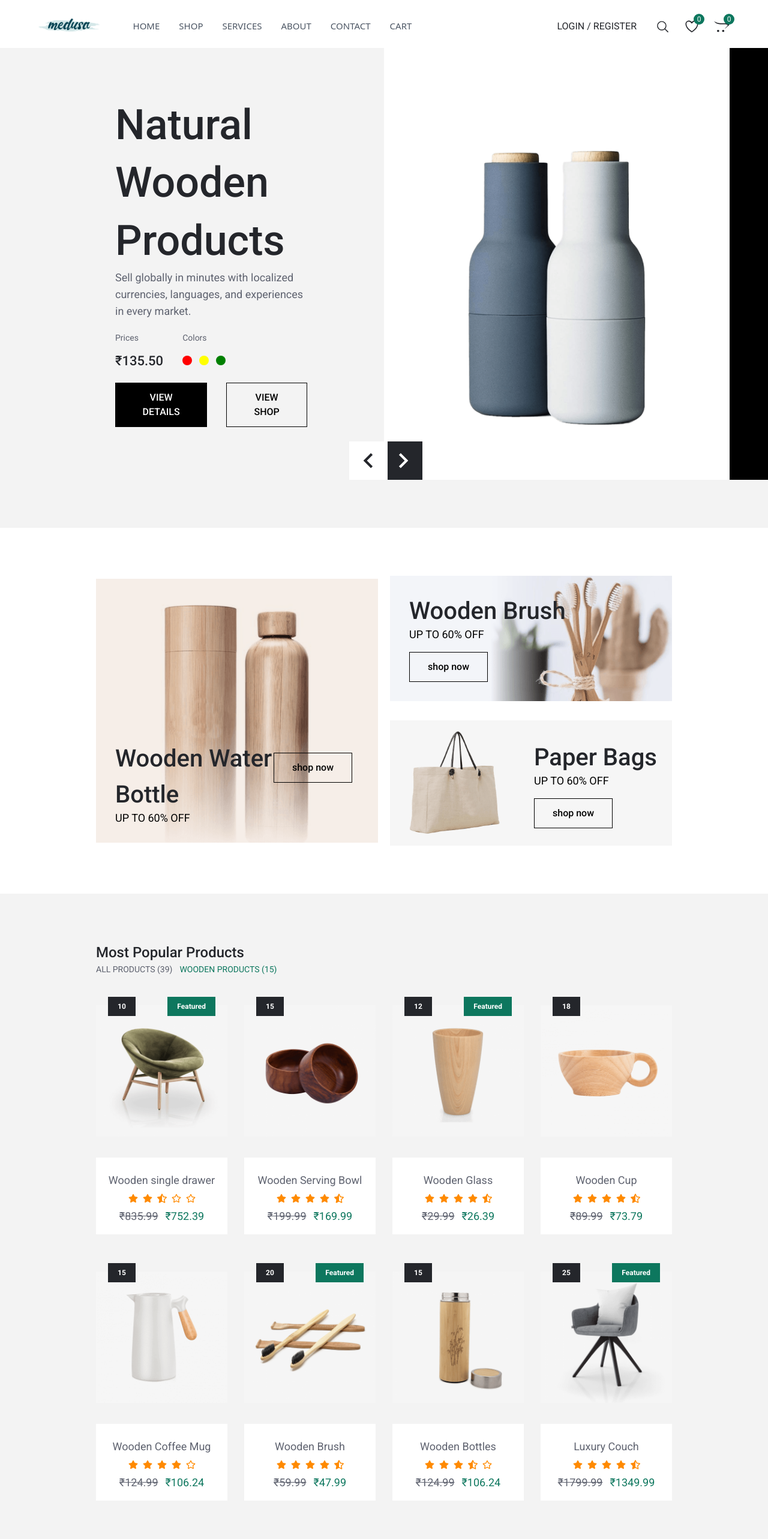
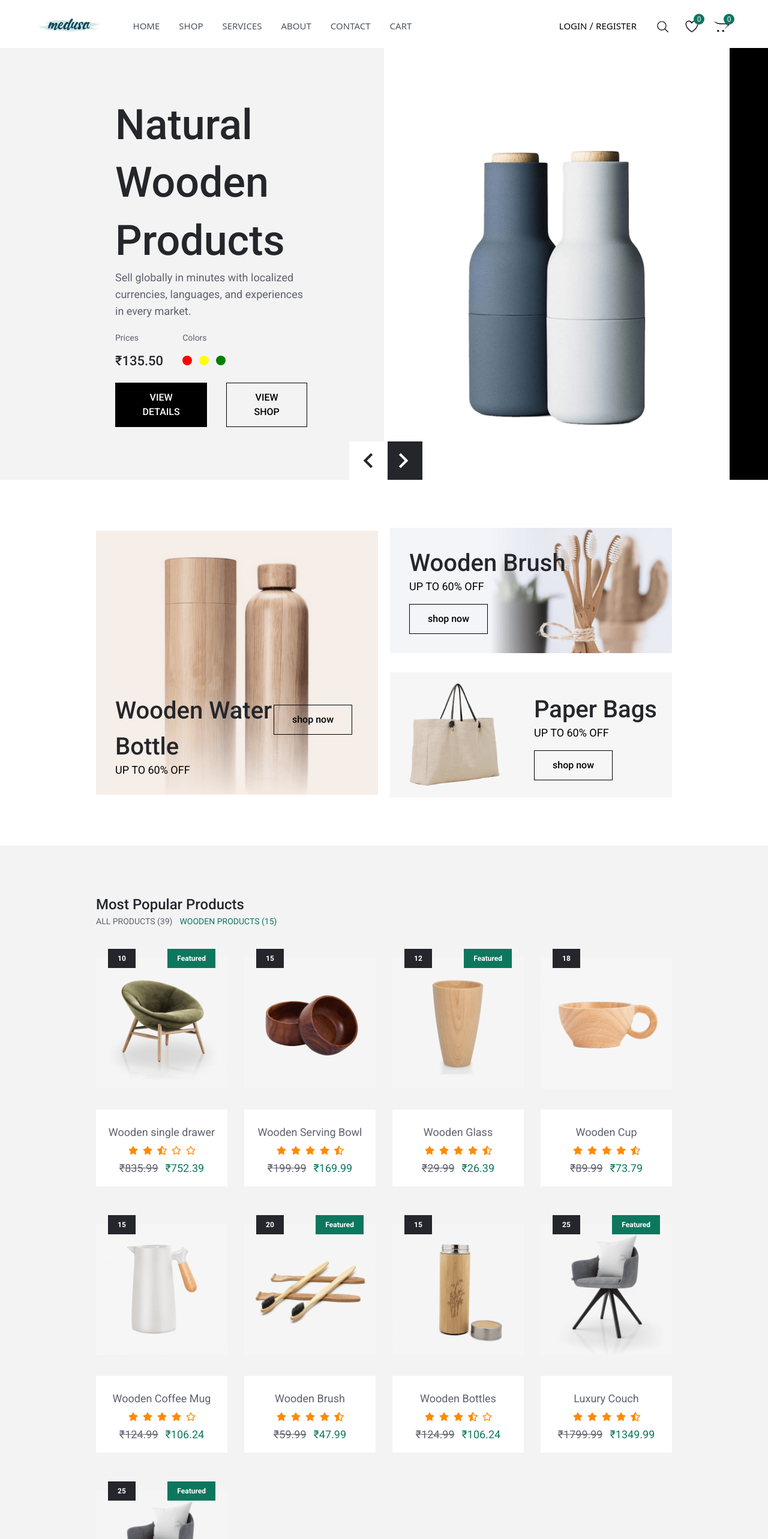
Before and after one commit to its-Chandan137/MedusaAPI, a React (Vite) app: page /home in a window 1280 px wide. Shown: the top 2566 px of the page at 60% size. Built offline with nearby package versions, Linux system fonts and the light colour scheme.

Commit message:
Added register and login page functions... user can login... also added sider function for wishlist click and cart click

```diff
--- a/src/assets/data/data.js
+++ b/src/assets/data/data.js
@@ -258,6 +258,28 @@ export const productlists = [
     ],
     color: [{ value: "black" }, { value: "gray" }, { value: "beige" }],
   },
+  {
+    id: 9,
+    title: "Luxury Couch",
+    description:
+      "Indulge in luxury with our Elegant and Comfortable Wooden Couch. Crafted with meticulous attention to detail, this couch adds a touch of sophistication to your living room. The 25% discount makes it a premium choice without compromising on quality. With an impressive rating of 4.8, this couch is a featured product for those who seek both style and comfort.",
+    images: [
+      {
+        image: "../images/product/product8.png",
+      },
+      { image: "../images/product/product1.2.png" },
+      { image: "../images/product/product1.3.png" },
+    ],
+    discount: 25,
+    rating: 4.8,
+    featured: true,
+    price: [
+      { color: "black", value: 1799.99 },
+      { color: "gray", value: 1849.5 },
+      { color: "beige", value: 1780.75 },
+    ],
+    color: [{ value: "black" }, { value: "gray" }, { value: "beige" }],
+  },
 ];
 
 /* import { FaShippingFast } from "react-icons/fa";
@@ -454,3 +476,18 @@ export const pageLinks = [
     ],
   },
 ];
+
+export const loginData = [
+  {
+      id: 1,
+      name: "Demon",
+      email: "demon@demon.com",
+      password: "0000",
+  },
+  {
+    id: 2,
+    name: "Chandan",
+    email: "chandan@gmail.com",
+    password: "1111",
+  },
+];
--- a/src/components/cart/ModelCart.jsx
+++ b/src/components/cart/ModelCart.jsx
@@ -16,6 +16,13 @@ export const ModelCart = () => {
   const [activeTab, setActiveTab] = useState("cart");
 
   const openModel = () => {
+    setActiveTab("cart")
+    setIsOpen(true);
+    document.body.style.overflowX = "hidden";
+  };
+
+  const openWhislist = () => {
+    setActiveTab("wishlist")
     setIsOpen(true);
     document.body.style.overflowX = "hidden";
   };
@@ -34,7 +41,7 @@ export const ModelCart = () => {
   };
   return (
     <>
-      <button className="relative z-20" onClick={openModel}>
+      <button className="relative z-20" onClick={openWhislist}>
         <IoHeartOutline size={26} />
         <div className="absolute -top-2 -right-2">
           <Badges color="bg-primary-green">0</Badges>
@@ -127,7 +134,7 @@ export const CartProduct = ({id,cover,name,price,quantity}) => {
   return (
     <>
        <div className="mt-5 border-b-2 border-gray-200 pb-5">
-        <div className="flex items-center gap-5">
+        <div className="flex items-center gap-2">
             <div className="images w-20 h-20">
                 {cover?.slice(0, 1).map((images,i)=>(
                     <img
--- a/src/components/common/CustomComponents.jsx
+++ b/src/components/common/CustomComponents.jsx
@@ -54,6 +54,25 @@ const CustomNavLink = ({ href, className, children }) => {
     </NavLink>
   );
 };
+
+const CustomNavLink2 = ({ href, className, children }) => {
+  const linkStyles =
+    "text-[15px] font-medium font-sans cursor-pointer list-none";
+
+  return (
+    <NavLink
+      to={href}
+      className={({ isActive }) =>
+        isActive
+          ? `${className} ${linkStyles} text-primary-green`
+          : `${className} ${linkStyles}`
+      }
+    >
+      {children}
+    </NavLink>
+  );
+};
+
 const CustomLink = ({ className, children }) => {
   const linkStyles =
     "text-[15px] font-medium text-gray-600 font-sans cursor-pointer list-none";
@@ -80,6 +99,7 @@ export {
   Badges,
   CustomLink,
   CustomNavLink,
+  CustomNavLink2,
 };
 Title.propTypes = {
   level: PropTypes.oneOf([1, 2, 3, 4, 5, 6]).isRequired,
@@ -87,6 +107,11 @@ Title.propTypes = {
   className: PropTypes.isRequired,
 };
 CustomNavLink.propTypes = {
+  href: PropTypes.isRequired,
+  className: PropTypes,
+  children: PropTypes.isRequired,
+};
+CustomNavLink2.propTypes = {
   href: PropTypes.isRequired,
   className: PropTypes,
   children: PropTypes.isRequired,
--- a/src/components/common/Header.jsx
+++ b/src/components/common/Header.jsx
@@ -1,6 +1,6 @@
 import LogoImg from "../../assets/common/medusa.png";
 import { menulists } from "../../assets/data/data.js";
-import { Badges, CustomLink, CustomNavLink } from "./CustomComponents.jsx";
+import { Badges, CustomLink, CustomNavLink, CustomNavLink2 } from "./CustomComponents.jsx";
 import { IoSearchOutline } from "react-icons/io5";
 import { useEffect, useRef, useState } from "react";
 import { AiOutlineClose, AiOutlineMenu } from "react-icons/ai";
@@ -74,30 +74,21 @@ export const Header = () => {
             </div>
           </div>
           <div className="flex items-center gap-8 icons">
-            <div className="uppercase hidden lg:block text-inherit relative z-20">
-              <NavLink
-                to="/login"
-                className={`${
-                  !isHomePage || isScrolled ? "text-primary" : "text-white"
-                }`}
-              >
+            <div className={`uppercase hidden lg:block text-inherit relative z-20
+                            ${!isHomePage || isScrolled ? "text-gray-600" : "text-white"}`}>
+
+              <CustomNavLink2 href={"/login"}>
                 Login
-              </NavLink>
-              <span
-                className={`${
-                  !isHomePage || isScrolled ? "text-primary" : "text-white"
-                }`}
-              >
-                {" "}
-                /{" "}
+              </CustomNavLink2>
+
+              <span>
+                {" "}/{" "}
               </span>
-              <NavLink to="/register"
-                className={`${
-                  !isHomePage || isScrolled ? "text-primary" : "text-white"
-                }`}
-              >
+
+              <CustomNavLink2 href={"/register"}>
                 Register
-              </NavLink>
+              </CustomNavLink2>
+
             </div>
             <div
               className={`icon flex items-center justify-center gap-6
--- a/src/components/hero/Hero.jsx
+++ b/src/components/hero/Hero.jsx
@@ -42,7 +42,7 @@ export const Hero = () => {
       };
     return (
         <div>
-            <section className="h-[50vh] lg:h-[100vh] mt-20 bg-white-100 relative z-1">
+            <section className="h-[50vh] lg:h-[90vh] mt-20 bg-white-100 relative z-1">
             <Slider {...settings}>
                 {herolist.map((item) => (
                     <HeroItem
--- a/src/screen/login/Login.jsx
+++ b/src/screen/login/Login.jsx
@@ -3,6 +3,7 @@ import { Title } from '../../components/common/CustomComponents';
 import { useNavigate } from 'react-router-dom'
 import { FaEye } from "react-icons/fa";
 import { FaEyeSlash } from "react-icons/fa";
+import { loginData } from '../../assets/data/data';
 
 
 export const Login = () => {
@@ -52,7 +53,20 @@ export const Login = () => {
 
     const handleSubmit = (e)=>{
         e.preventDefault();
+        const password = e.target[1].value
         const email = e.target[0].value
+
+        if((loginData.find((x)=> (x.email === email && x.password === password))))
+        {
+            alert(`Welcome ${email}`)
+            navigate("/home")
+        }
+        else{
+            alert(`Error`)
+            setEmailError(true)
+        }
+
+
         if(!email.match(emailRegex))
         {
             setEmailError(true)
@@ -61,7 +75,9 @@ export const Login = () => {
         {
             setEmailError(false)
         }
-        const password = e.target[1].value
+
+
+
         if(password == "")
         {
             setPasswordError(true)
@@ -73,14 +89,14 @@ export const Login = () => {
 
         if((email.match(emailRegex)) && (password!=""))
         {
-            alert("Welcome")
+            // alert("Welcome")
         }
     }
   return (
         <form onSubmit={handleSubmit} className="backgroundScreens w-full h-full mt-24 pt-10 bg-primary flex justify-center items-center pb-80" noValidate>
-            <div>
+            <div className='w-[300px]'>
             <div className="flex items-center justify-center ">
-                <h1 className="text-blue-600 text-[80px] font-[600]">./ LogIn</h1>
+                <h1 className="text-blue-600 text-[80px] font-[600]">LogIn\.</h1>
             </div>
             <div className="mb-5">
                 <label htmlFor="email" className="block mb-2 text-sm font-medium text-white">Your email</label>
--- a/src/screen/product/ProductDeatils.jsx
+++ b/src/screen/product/ProductDeatils.jsx
@@ -1,9 +1,11 @@
-import { useParams } from "react-router-dom";
+import { NavLink, useParams } from "react-router-dom";
 import { productlists } from "../../assets/data/data";
 import { BodyOne, Caption, Title } from "../../components/common/CustomComponents";
 import { RenderRatingStars } from "../../components/product/ProductCard";
 import { useState } from "react";
 import { BiHeart, BiMinus, BiPlus } from "react-icons/bi";
+import { CartActions } from "../../redux/slice/cartSlice";
+import { useDispatch } from "react-redux";
 
 const colorsValue = {
   red: "#fe7fef",
@@ -28,7 +30,7 @@ export const ProductDeatils = () => {
   const {productId} = useParams()
   const product = productlists.find((product)=>product.id ===parseInt(productId))
 
-  const { title, images, description , price,  discount , rating , color } = product;
+  const { id, title, images, description , price,  discount , rating , color } = product;
 
   const [selectedColor, setSelectedColor] = useState(color[0].value)
   const [selectedPrice, setSelectedPrice] = useState(
@@ -41,7 +43,12 @@ export const ProductDeatils = () => {
     setSelectedPrice(newSelectedPrice);
   };
 
+  const dispatch = useDispatch()
 
+  const discountPrice = price[0].value - (price[0].value * discount)/100;
+  const addToCart = () => {
+    dispatch(CartActions.addToCart({id, title, price: discountPrice, images}))
+  }
 
   // if (!product)
   // {
@@ -119,7 +126,9 @@ export const ProductDeatils = () => {
                 <button className="w-12 h-12 grid place-items-center bg-gray-100 text-primary border border-gray-300">
                   <BiMinus size={20}/>
                 </button>
-                <button className="primary-btn">ADD TO CART</button>
+                <NavLink to={"/cart"}>
+                    <button onClick={addToCart} className="primary-btn">ADD TO CART</button>
+                </NavLink>
               </div>
               <div className="flex items-center gap-3 mt-6">
                 <button className="flex items-center gap-2 secondary-btn">
--- a/src/screen/register/Register.jsx
+++ b/src/screen/register/Register.jsx
@@ -113,9 +113,9 @@ export const Register = () => {
 
   return (
     <form onSubmit={handleSubmit} className="backgroundScreens w-full h-full mt-24 pt-10 bg-primary flex justify-center items-center pb-36" noValidate>
-      <div>
+      <div className="w-[300px]">
         <div className="flex items-center justify-center">
-            <h2 className=" text-blue-500 text-[80px] font-[600]">RegIster</h2>
+            <h2 className=" text-blue-500 text-[80px] font-[600]">Register</h2>
         </div>
         <div className="mb-5">
           <label
@@ -190,7 +190,7 @@ export const Register = () => {
               {" "}
               Password required!
               <div
-                className="font-small grid place-content-center pr-[1px] pl-0.5 w-5 h-5 rounded-full bg-blue-400 text-white text-center hover:bg-blue-700 focus:ring-blue-800 i-button"
+                className="font-small grid place-content-center pr-[1px] pl-0.5 w-5 h-5 rounded-full bg-blue-700 text-white text-center hover:bg-blue-800 focus:ring-blue-800 i-button"
                 data-tooltip="Password length should be minimum 8 characters long, should contain a special character, a number and an uppercase letter"
               >
                 !
```
Also changed, not shown: src/screen/CartPage.jsx (+59 -7 lines).
